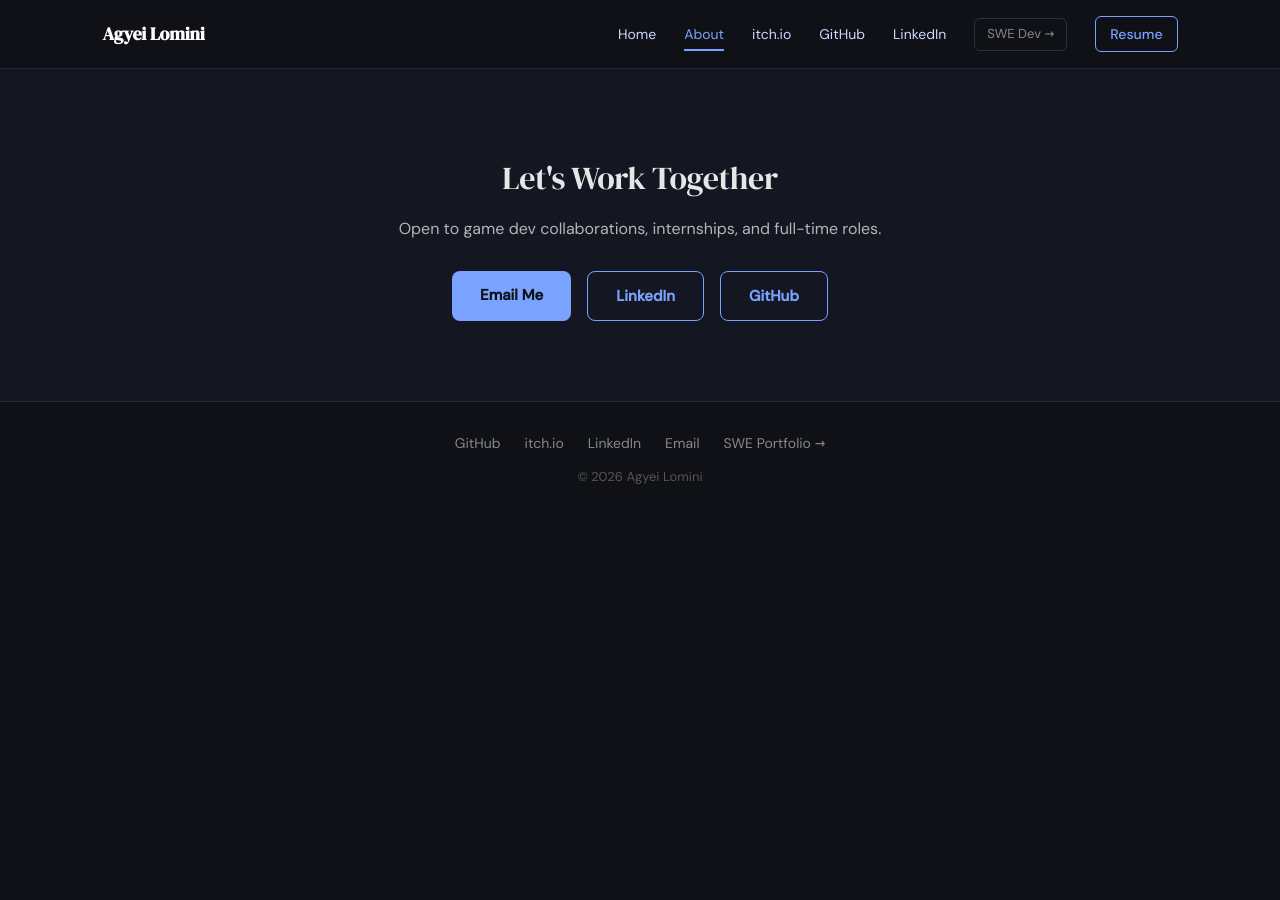
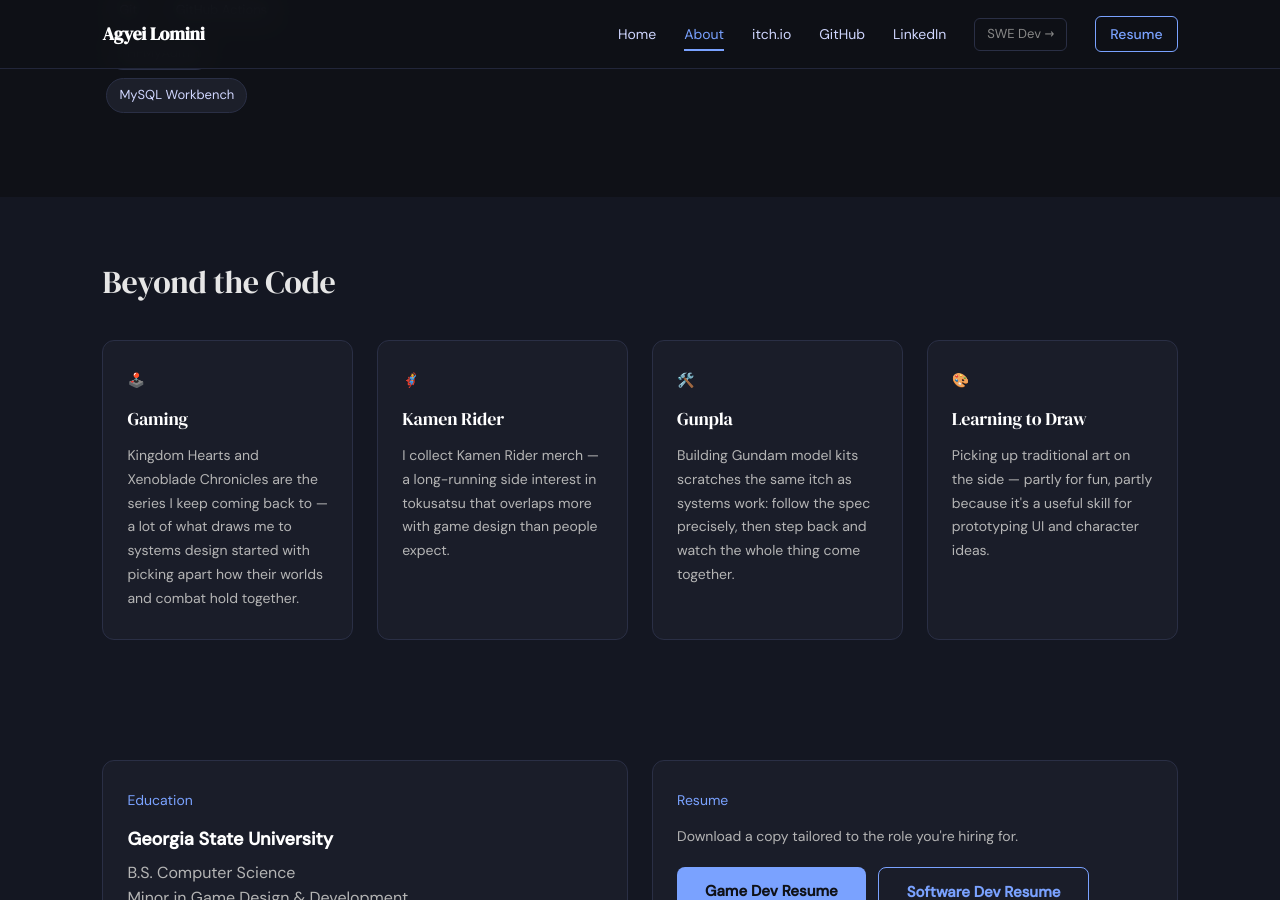
Before and after one commit to Zeroscapez/Zeroscapez.github.io, a Jekyll site: the page built from about.md, in a window 1280 px wide and 900 px high, scrolled down 1855 px. Built offline with Jekyll 4.4.1, drawn with Linux system fonts in a browser that asks for light colours; before the commit the page ends 2373 px from its top, so only the background shows below that; some of the changed text lies outside the part shown.

Commit message:
Flesh out About pages with real details
Game dev About page:
- Add a "Right Now" section: currently the systems programmer/designer
  on Project Gold, actively job hunting for entry-level roles
- Add a "Beyond the Code" section covering hobbies (Kingdom Hearts,
  Xenoblade Chronicles, Kamen Rider collecting, Gunpla building,
  learning to draw)
- Fix the hero tagline on both the homepage and About page, which
  disagreed on what the current project even was ("state-machine
  combat" vs "2.5D platforming") — both now correctly reference
  Project Gold

SWE portfolio About section:
- Fix a duplicated period typo
- Ground the bio in specifics already listed elsewhere on the page
  (MarketZone API, SingWithFriends, MAD Delivery App) instead of
  staying purely generic, per request to keep this section
  professional-only (no personal/hobby content)

```diff
--- a/about.md
+++ b/about.md
@@ -14,12 +14,28 @@
     <h1 class="hero-name">Agyei<br>Lomini</h1>
     <p class="hero-tagline">Gameplay Programming · Systems Architecture · AI</p>
     <p>CS grad from Georgia State University with a minor in Game Design &amp; Development. I build systems that feel good to play — from state-machine combat to modular AI and real-time dialogue.</p>
-    <p>Currently leading an indie project focused on 2.5D platforming and technical systems integration.</p>
+    <p>Currently building combat systems and technical architecture for <em>Project Gold</em>, an indie turn-based RPG in development at Black Star Creatives.</p>
     <div class="hero-tags">
       <span class="tag">Unity</span>
       <span class="tag">C#</span>
       <span class="tag">Unreal</span>
       <span class="tag">Game Design</span>
+    </div>
+  </div>
+</section>
+
+<section class="about-now-section">
+  <h2 class="about-section-title">Right Now</h2>
+  <div class="about-focus-grid">
+    <div class="about-focus-card">
+      <p class="focus-icon">🎯</p>
+      <h3>Building Project Gold</h3>
+      <p>Systems programmer and designer on <a href="/projects/project-gold">Project Gold</a>, an indie turn-based RPG in development at Black Star Creatives — building out its combat systems and the data-driven character/skill/gear model underneath them.</p>
+    </div>
+    <div class="about-focus-card">
+      <p class="focus-icon">🤝</p>
+      <h3>Open to Opportunities</h3>
+      <p>Actively job hunting — looking for entry-level game dev roles where I can keep building gameplay systems and shipping things players enjoy.</p>
     </div>
   </div>
 </section>
@@ -86,6 +102,32 @@
   </div>
 </section>
 
+<section class="about-focus-section">
+  <h2 class="about-section-title">Beyond the Code</h2>
+  <div class="about-focus-grid">
+    <div class="about-focus-card">
+      <p class="focus-icon">🕹️</p>
+      <h3>Gaming</h3>
+      <p>Kingdom Hearts and Xenoblade Chronicles are the series I keep coming back to — a lot of what draws me to systems design started with picking apart how their worlds and combat hold together.</p>
+    </div>
+    <div class="about-focus-card">
+      <p class="focus-icon">🦸</p>
+      <h3>Kamen Rider</h3>
+      <p>I collect Kamen Rider merch — a long-running side interest in tokusatsu that overlaps more with game design than people expect.</p>
+    </div>
+    <div class="about-focus-card">
+      <p class="focus-icon">🛠️</p>
+      <h3>Gunpla</h3>
+      <p>Building Gundam model kits scratches the same itch as systems work: follow the spec precisely, then step back and watch the whole thing come together.</p>
+    </div>
+    <div class="about-focus-card">
+      <p class="focus-icon">🎨</p>
+      <h3>Learning to Draw</h3>
+      <p>Picking up traditional art on the side — partly for fun, partly because it's a useful skill for prototyping UI and character ideas.</p>
+    </div>
+  </div>
+</section>
+
 <section class="about-edu-resume-section">
   <div class="about-edu-card">
     <p class="skills-label">Education</p>
--- a/swe/index.html
+++ b/swe/index.html
@@ -822,9 +822,11 @@
                         that actually work.</p>
                     <p>My work spans production REST APIs in Node.js, desktop applications in C# and .NET, and
                         cross-platform mobile apps in Flutter. I set up CI/CD pipelines, write clear documentation, and
-                        care about the details that matter in production.</p>
+                        care about the details that matter in production — JWT auth and Stripe integration on
+                        MarketZone API, an embedded ASP.NET Core Web API running inside a WinForms desktop app on
+                        SingWithFriends, real-time Firestore-backed tracking on MAD Delivery App.</p>
                     <p>I'm currently deepening my expertise in back-end engineering, ASP.NET Core, Azure, and
-                        cybersecurity — and actively looking for software engineering roles..</p>
+                        cybersecurity — and actively looking for software engineering roles.</p>
                 </div>
                 <div class="detail-stack">
                     <div class="detail-card">
```
Also changed, not shown: index.md (+1 -1 lines).
